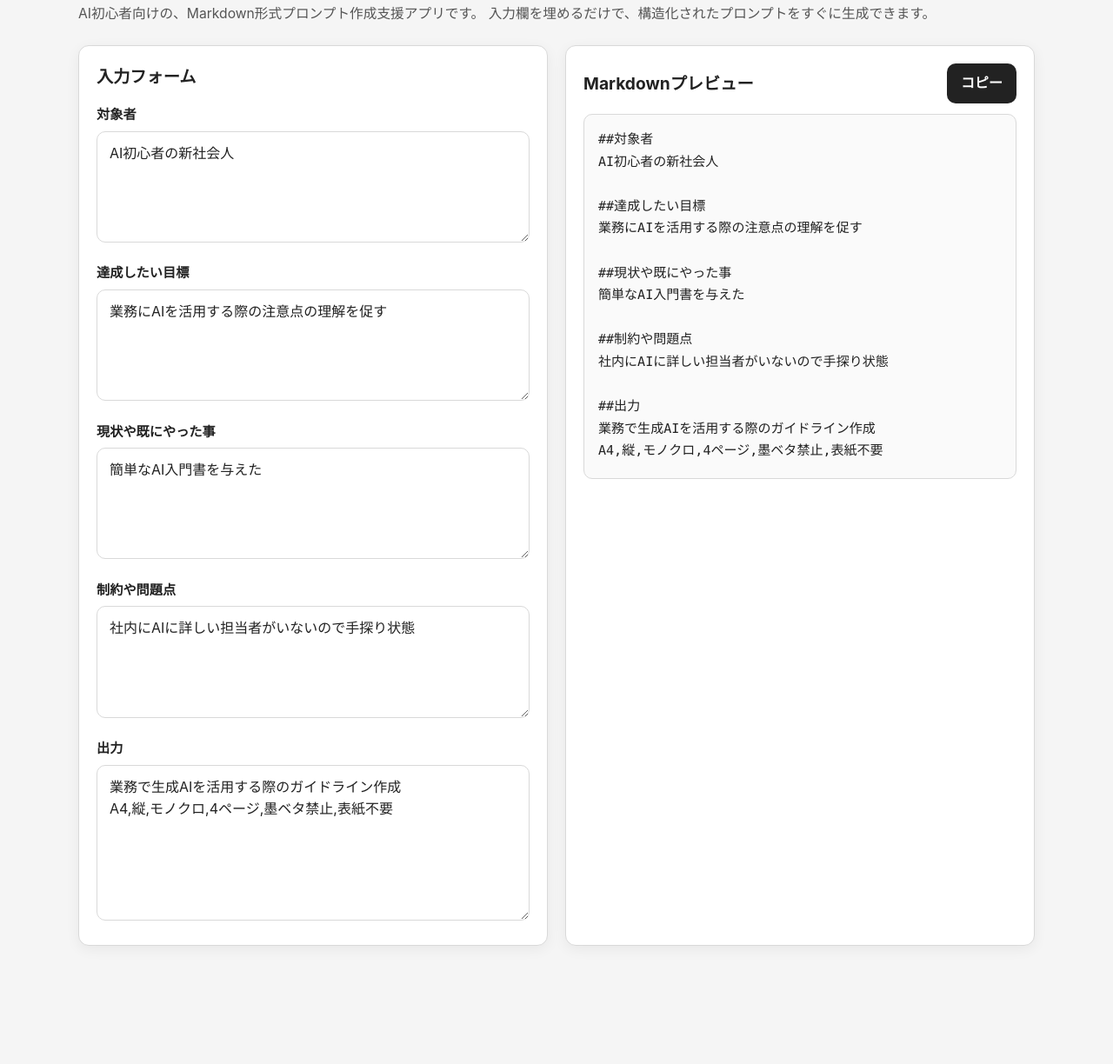
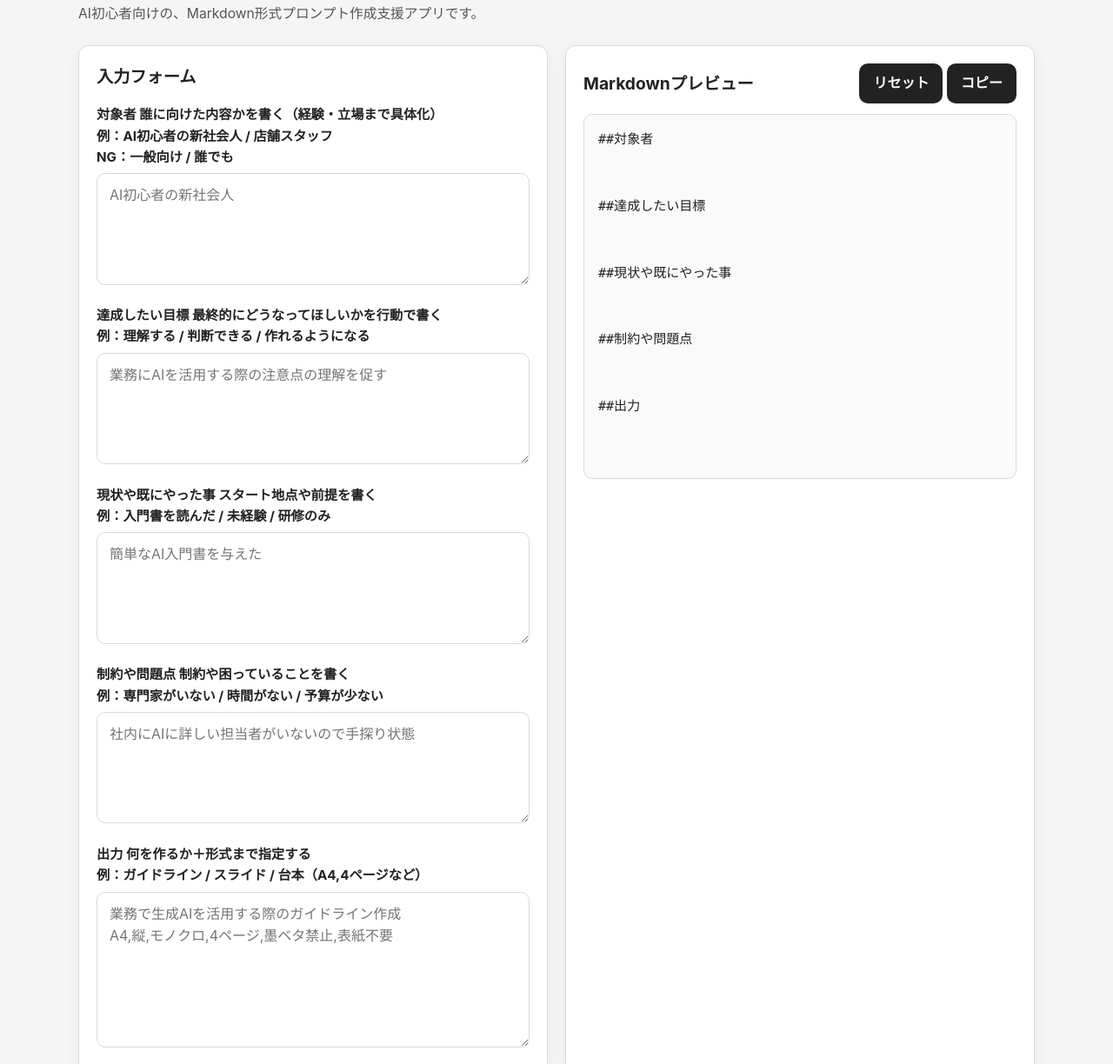
Before and after one commit to masaki-k-git/EasyPromptMaker, a plain HTML site: page index.html in a window 1280 px wide. Shown: the part 75-1299 px from the top of the page at 87% size. Before the commit the page ends 1211 px from the top, so only its background shows below. Drawn offline with Linux system fonts and the light colour scheme.

Commit message:
Update index.html

```diff
--- a/index.html
+++ b/index.html
@@ -12,7 +12,6 @@
       <h1>EasyPromptMaker</h1>
       <p class="app-description">
         AI初心者向けの、Markdown形式プロンプト作成支援アプリです。
-        入力欄を埋めるだけで、構造化されたプロンプトをすぐに生成できます。
       </p>
     </header>
 
@@ -21,40 +20,68 @@
         <h2>入力フォーム</h2>
 
         <div class="form-group">
-          <label for="target">対象者</label>
-          <textarea id="target" rows="4">AI初心者の新社会人</textarea>
+          <label>対象者
+            <span class="hint">
+              誰に向けた内容かを書く（経験・立場まで具体化）<br>
+              例：AI初心者の新社会人 / 店舗スタッフ<br>
+              NG：一般向け / 誰でも
+            </span>
+          </label>
+          <textarea id="target" rows="4" placeholder="AI初心者の新社会人"></textarea>
         </div>
 
         <div class="form-group">
-          <label for="goal">達成したい目標</label>
-          <textarea id="goal" rows="4">業務にAIを活用する際の注意点の理解を促す</textarea>
+          <label>達成したい目標
+            <span class="hint">
+              最終的にどうなってほしいかを行動で書く<br>
+              例：理解する / 判断できる / 作れるようになる
+            </span>
+          </label>
+          <textarea id="goal" rows="4" placeholder="業務にAIを活用する際の注意点の理解を促す"></textarea>
         </div>
 
         <div class="form-group">
-          <label for="currentStatus">現状や既にやった事</label>
-          <textarea id="currentStatus" rows="4">簡単なAI入門書を与えた</textarea>
+          <label>現状や既にやった事
+            <span class="hint">
+              スタート地点や前提を書く<br>
+              例：入門書を読んだ / 未経験 / 研修のみ
+            </span>
+          </label>
+          <textarea id="currentStatus" rows="4" placeholder="簡単なAI入門書を与えた"></textarea>
         </div>
 
         <div class="form-group">
-          <label for="constraints">制約や問題点</label>
-          <textarea id="constraints" rows="4">社内にAIに詳しい担当者がいないので手探り状態</textarea>
+          <label>制約や問題点
+            <span class="hint">
+              制約や困っていることを書く<br>
+              例：専門家がいない / 時間がない / 予算が少ない
+            </span>
+          </label>
+          <textarea id="constraints" rows="4" placeholder="社内にAIに詳しい担当者がいないので手探り状態"></textarea>
         </div>
 
         <div class="form-group">
-          <label for="output">出力</label>
-          <textarea id="output" rows="6">業務で生成AIを活用する際のガイドライン作成
-A4,縦,モノクロ,4ページ,墨ベタ禁止,表紙不要</textarea>
+          <label>出力
+            <span class="hint">
+              何を作るか＋形式まで指定する<br>
+              例：ガイドライン / スライド / 台本（A4,4ページなど）
+            </span>
+          </label>
+          <textarea id="output" rows="6" placeholder="業務で生成AIを活用する際のガイドライン作成&#10;A4,縦,モノクロ,4ページ,墨ベタ禁止,表紙不要"></textarea>
         </div>
       </section>
 
       <section class="panel preview-panel">
         <div class="preview-header">
           <h2>Markdownプレビュー</h2>
-          <button id="copyButton" type="button">コピー</button>
+          <div class="button-group">
+            <button id="resetButton">リセット</button>
+            <button id="copyButton">コピー</button>
+          </div>
         </div>
 
         <pre id="preview" class="preview-box"></pre>
-        <p id="copyStatus" class="copy-status" aria-live="polite"></p>
+        <p id="copyStatus" class="copy-status"></p>
       </section>
     </main>
   </div>
```
